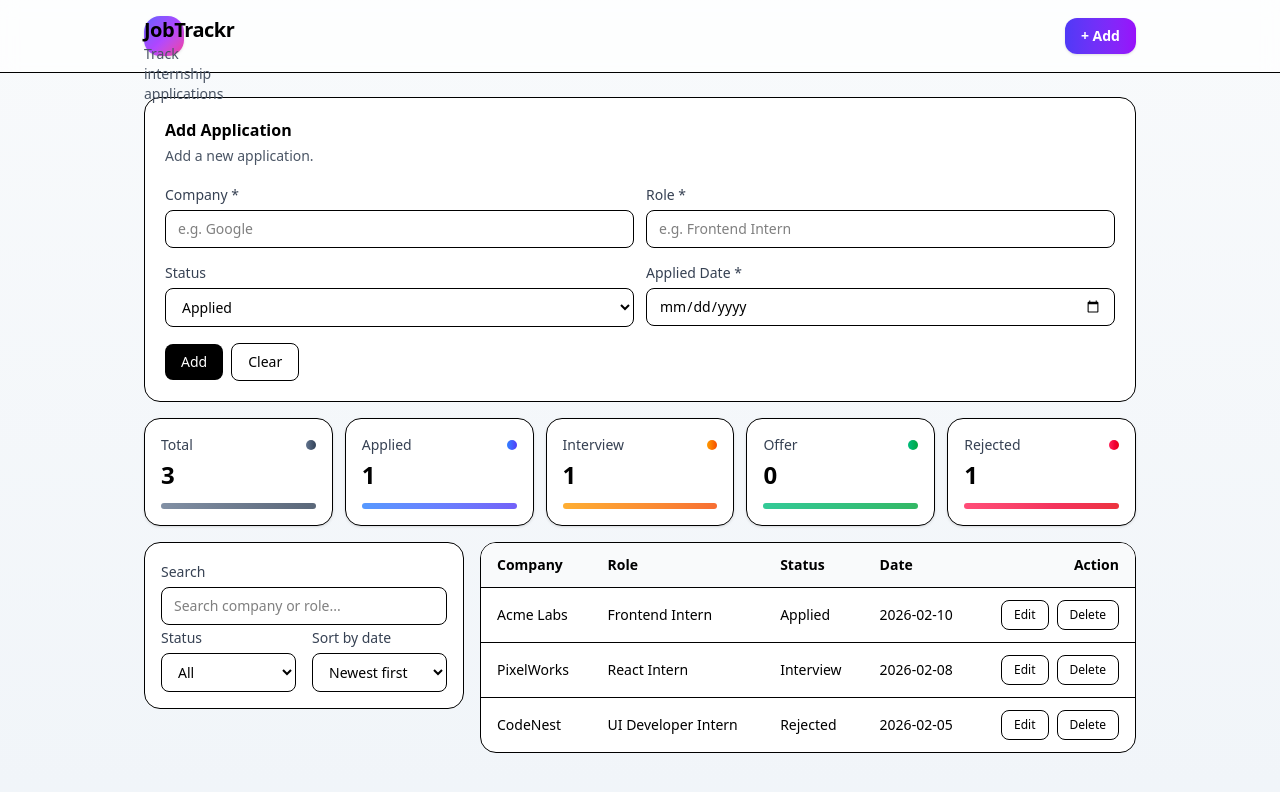
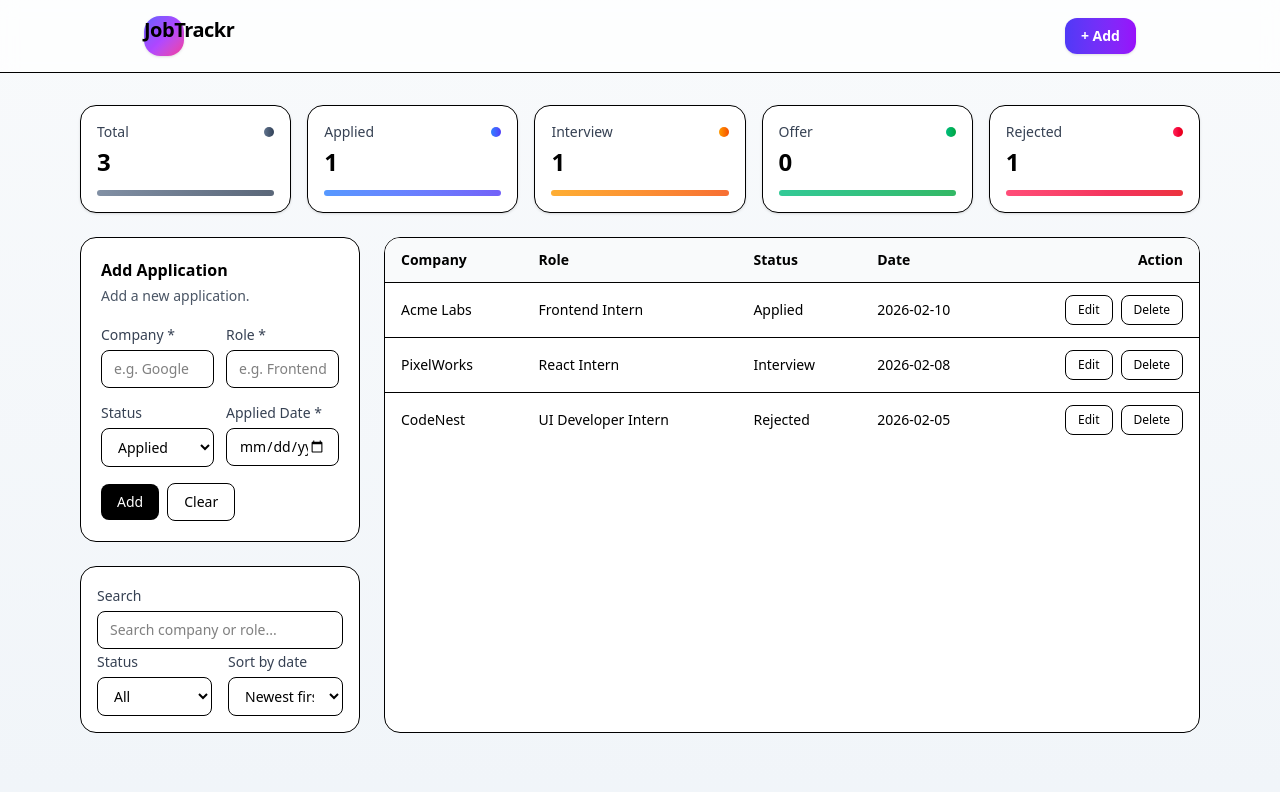
Before and after one commit to NishuSingh-12/jobtracker, a React (Vite) app: page / in a window 1280 px wide. Shown: the top 792 px of the page. Built offline with nearby package versions, Linux system fonts and the light colour scheme.

Commit message:
improve dashboard layout structure

```diff
--- a/src/App.jsx
+++ b/src/App.jsx
@@ -87,18 +87,9 @@ function App() {
   return (
     <div className="min-h-screen bg-gradient-to-b from-slate-50 to-slate-100">
       <Header onAddClick={handleHeaderAddClick} />
-      <main className="mx-auto max-w-5xl px-4 py-6 space-y-4">
-        <div ref={formWrapRef}>
-          <AddApplicationForm
-            ref={companyInputRef}
-            onAdd={handleAdd}
-            onUpdate={handleUpdate}
-            editingApp={editingApp}
-            onCancelEdit={handleCancelEdit}
-          />
-        </div>
 
-        <div className="grid grid-cols-2 gap-3 sm:grid-cols-5">
+      <main className="mx-auto max-w-6xl px-4 py-8 space-y-6">
+        <div className="grid grid-cols-2 gap-4 sm:grid-cols-5">
           <StatCard label="Total" value={stats.total} />
           <StatCard label="Applied" value={stats.applied} />
           <StatCard label="Interview" value={stats.interview} />
@@ -106,8 +97,19 @@ function App() {
           <StatCard label="Rejected" value={stats.rejected} />
         </div>
 
-        <div className="grid gap-4 md:grid-cols-[320px_1fr] items-start">
-          <div className="md:sticky md:top-[84px]">
+        <div className="grid gap-6 lg:grid-cols-[280px_1fr]">
+          {/* Sidebar */}
+          <div className="space-y-6">
+            <div ref={formWrapRef}>
+              <AddApplicationForm
+                ref={companyInputRef}
+                onAdd={handleAdd}
+                onUpdate={handleUpdate}
+                editingApp={editingApp}
+                onCancelEdit={handleCancelEdit}
+              />
+            </div>
+
             <Filters
               query={query}
               setQuery={setQuery}
--- a/src/components/Header.jsx
+++ b/src/components/Header.jsx
@@ -8,9 +8,6 @@ export default function Header({ onAddClick }) {
               <h1 className="text-xl font-semibold tracking-tight">
                 JobTrackr
               </h1>
-              <p className="text-sm text-gray-600">
-                Track internship applications
-              </p>
             </div>
           </div>
         </div>
```
